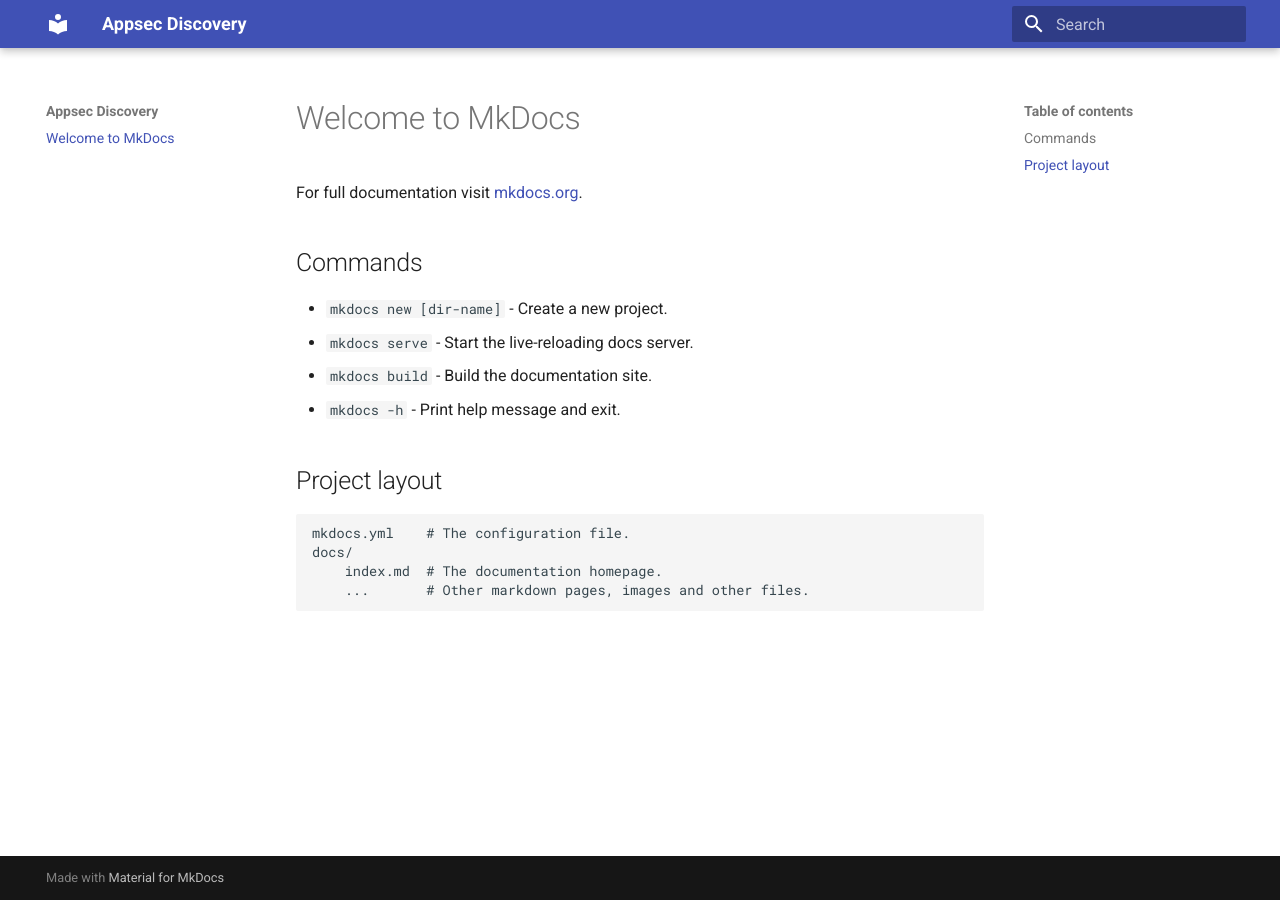
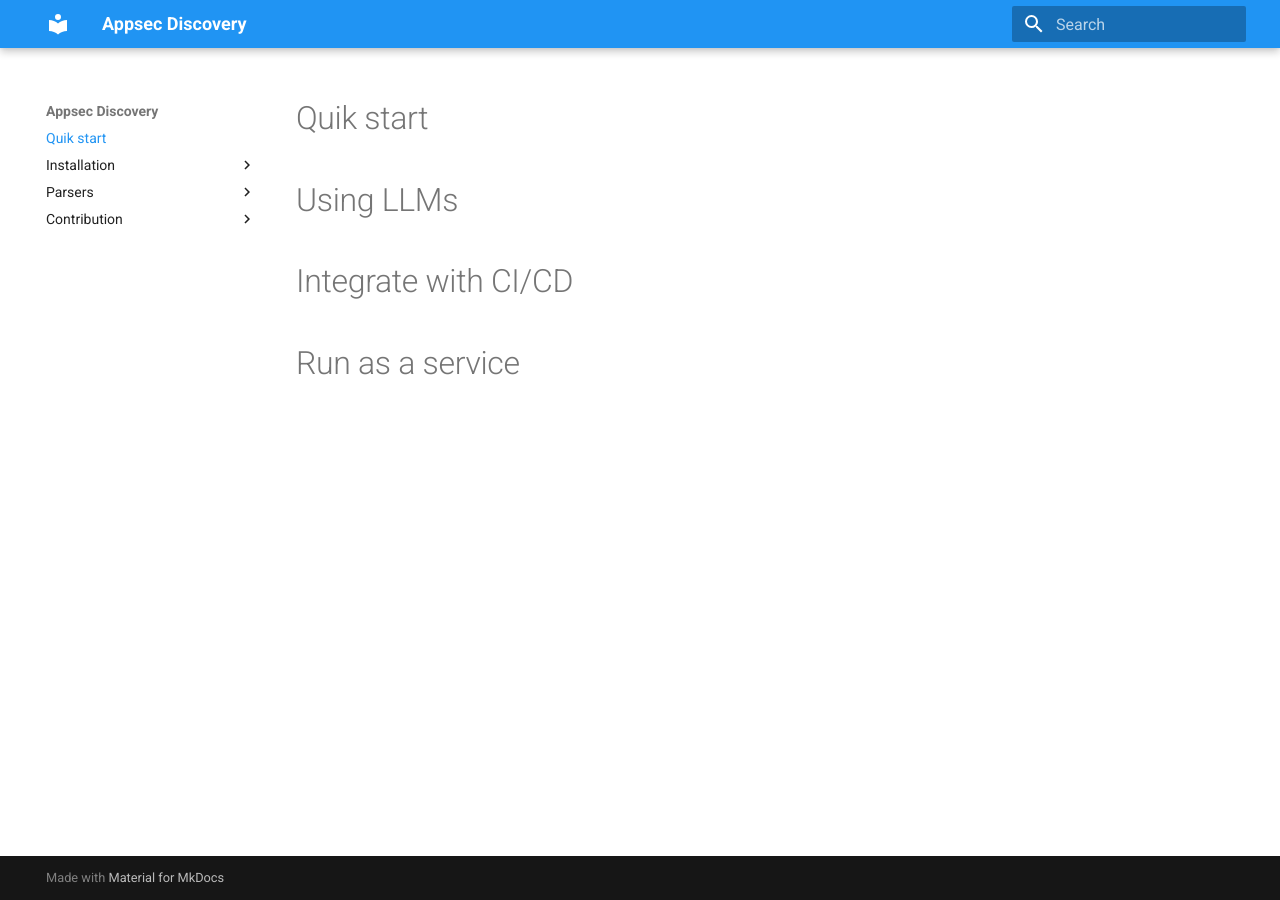
Before and after one commit to dmarushkin/appsec-discovery, an MkDocs documentation site: the page built from docs/index.md, in a window 1280 px wide. Built offline with MkDocs 1.6.1 and Material for MkDocs 9.7.7, drawn with Linux system fonts in a browser that asks for light colours.

Commit message:
New md docs struct

```diff
--- a/docs/index.md
+++ b/docs/index.md
@@ -1,17 +1,18 @@
-# Welcome to MkDocs
+---
+hide:
+  - footer
+---
 
-For full documentation visit [mkdocs.org](https://www.mkdocs.org).
+# Quik start
 
-## Commands
 
-* `mkdocs new [dir-name]` - Create a new project.
-* `mkdocs serve` - Start the live-reloading docs server.
-* `mkdocs build` - Build the documentation site.
-* `mkdocs -h` - Print help message and exit.
 
-## Project layout
+# Using LLMs
 
-    mkdocs.yml    # The configuration file.
-    docs/
-        index.md  # The documentation homepage.
-        ...       # Other markdown pages, images and other files.
+
+
+# Integrate with CI/CD
+
+
+
+# Run as a service
--- a/mkdocs.yml
+++ b/mkdocs.yml
@@ -1,4 +1,25 @@
 site_name: Appsec Discovery
-site_url: https://dmarushkin.github.io/appsec-discovery/
 theme:
   name: material
+  palette:
+    - scheme: default
+      primary: blue
+  language: en
+  features:
+    - navigation.indexes
+    - navigation.top
+markdown_extensions:
+  - tables
+  - admonition
+  - pymdownx.details
+  - pymdownx.superfences
+  - def_list
+nav:
+  - Quik start:
+    - 'index.md'
+  - Installation:
+    - 'install.md'
+  - Parsers:
+    - 'parsers.md'
+  - Contribution:
+    - 'contrib.md'
```
